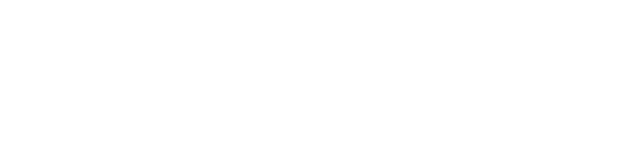
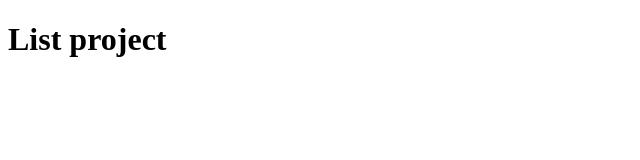
Before and after one commit to paulinoross08/ToDoList, a plain HTML site: page index.html in a window 1280 px wide. Shown: the whole page, without its empty margins (0-640 px from the left). Drawn offline with Linux system fonts and the light colour scheme.

Commit message:
Commite3

```diff
--- a/index.html
+++ b/index.html
@@ -6,6 +6,7 @@
     <title>ToDoList</title>
 </head>
 <body>
+    <h1>List project</h1>
 
 </body>
 </html>
```
